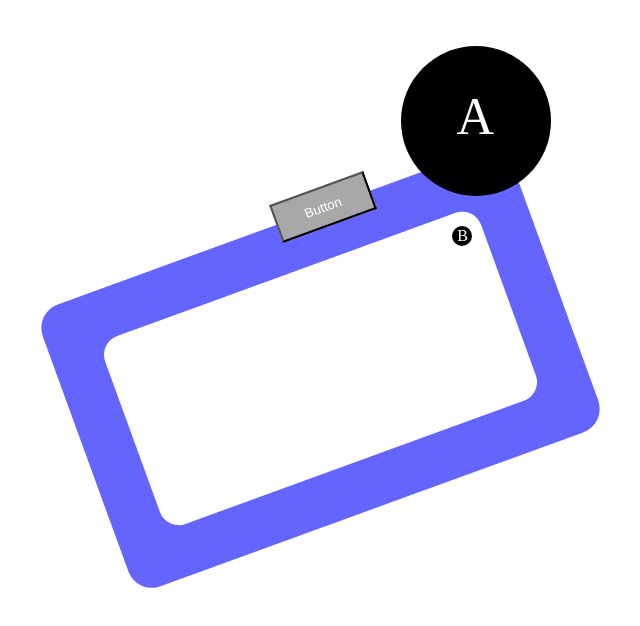
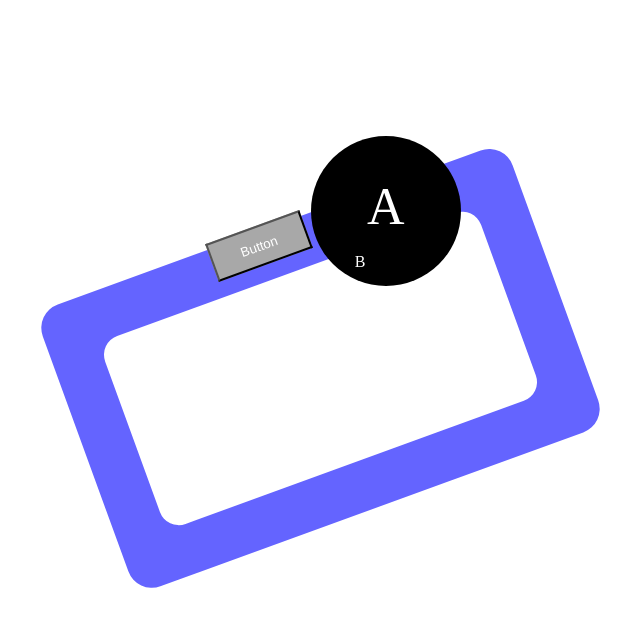
Before and after one commit to marave22/Task_Rodrigo_Leandro, a plain HTML site: page index.html in a window 1280 px wide. Shown: the whole page, without its empty margins (311-951 px from the left). Drawn offline with Linux system fonts and the light colour scheme.

Commit message:
Add files via upload

```diff
--- a/style.css
+++ b/style.css
@@ -30,8 +30,8 @@ div.inner {
 div.big_circle {
     display: block;
     position: absolute;
-    margin-left: 55%;
-    margin-top: 3%;
+    margin-left: 48%;
+    margin-top: 10%;
     width: 150px;
     height: 150px;
     background-color: #000;
@@ -53,8 +53,8 @@ p.big_circle_txt {
 div.small_circle {
     display: block;
     position: absolute;
-    margin-left: 59%;
-    margin-top: 17%;
+    margin-left: 51%;
+    margin-top: 19%;
     width: 20px;
     height: 20px;
     background-color: #000;
@@ -85,13 +85,13 @@ p.small_circle_txt {
 }
 
 button {
-    margin-top: 14%;
+    margin-top: 17%;
     position: absolute;
     color: #fff;
     width: 100px;
     height: 40px;
-    margin-left: 45%;
-    margin-bottom: 2%;
+    margin-left: 40%;
+    /* margin-bottom: 47%; */
     background-color: #a8a8a8;
     z-index: 1;
     transform: rotate(-20deg);
```
